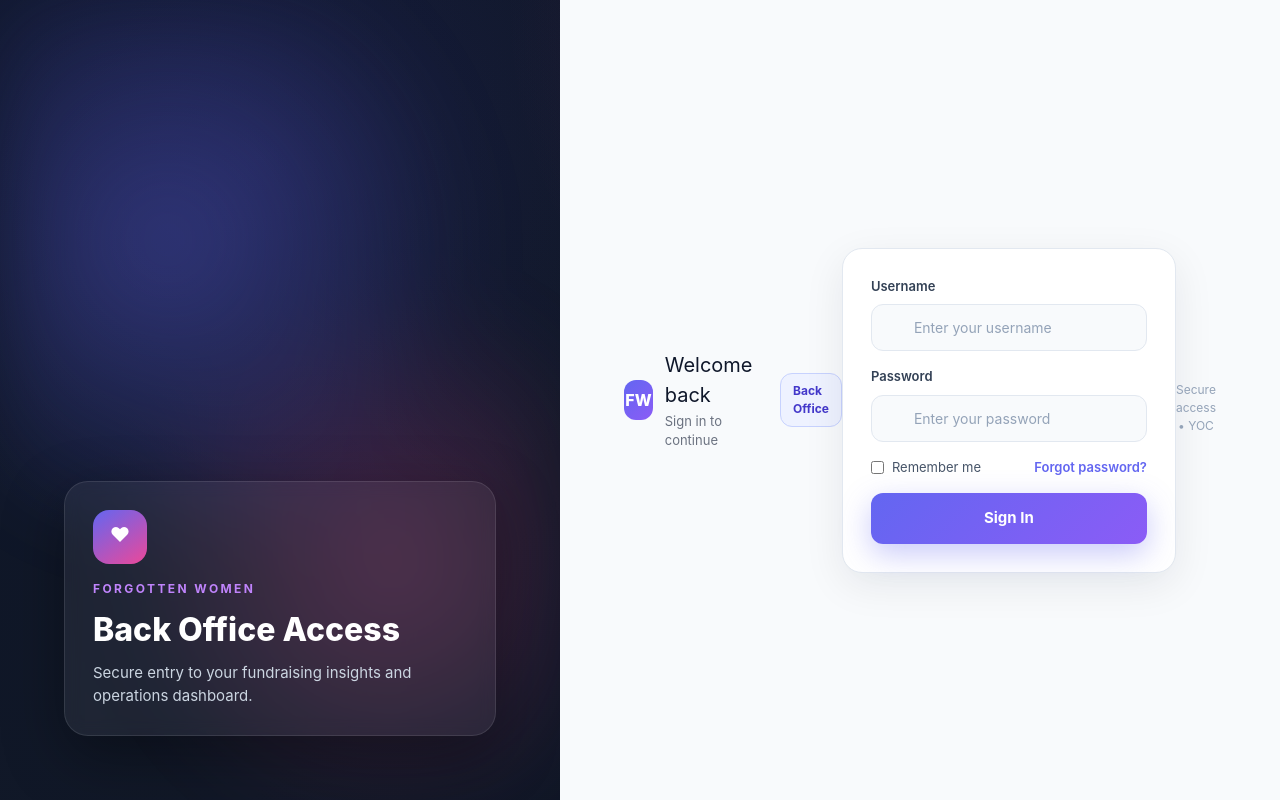
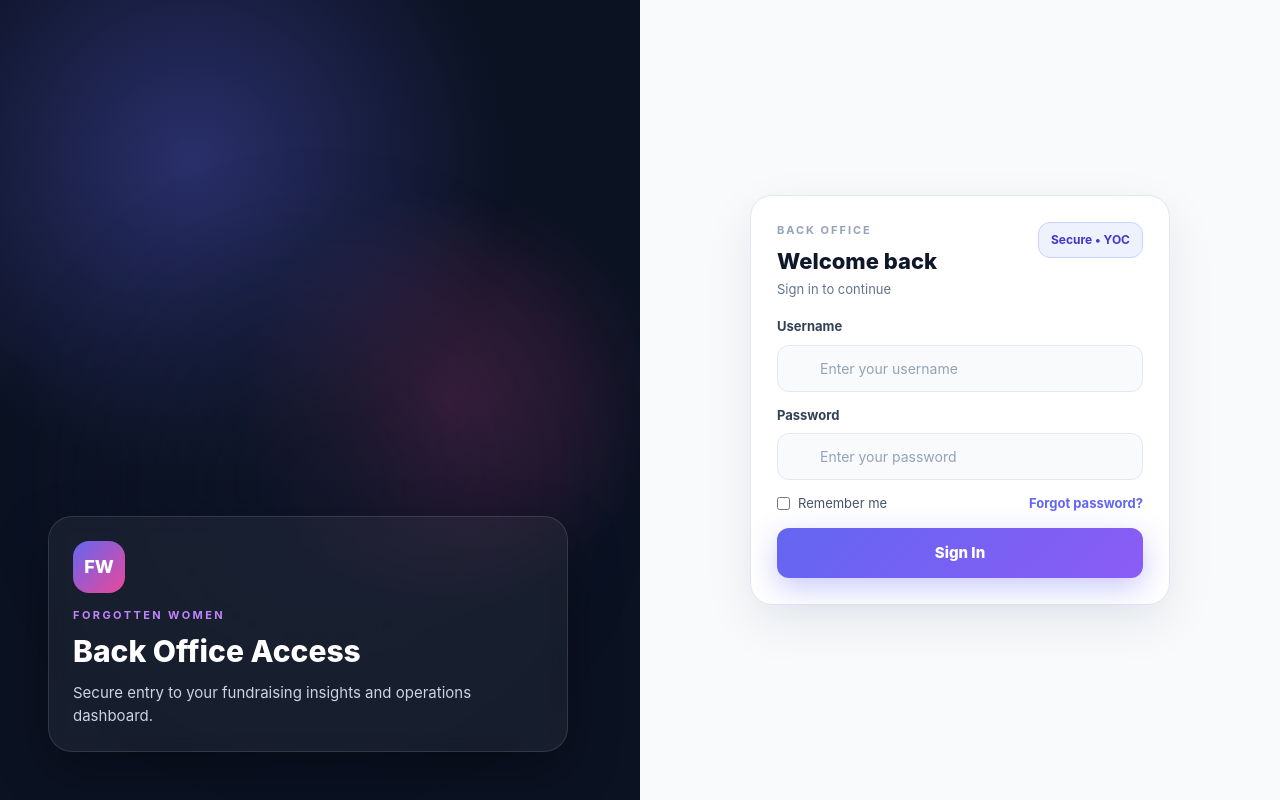
Before and after one commit to virus0231/backoffice_react, a React (Vite) app: page / in a window 1280 px wide. Built offline with nearby package versions, Linux system fonts and the light colour scheme; no server answers.

Commit message:
Refine login layout and mobile experience

```diff
--- a/src/components/Login.css
+++ b/src/components/Login.css
@@ -2,68 +2,64 @@
   min-height: 100vh;
   display: grid;
   grid-template-columns: 1fr 1fr;
-  background: radial-gradient(circle at 20% 20%, rgba(79, 70, 229, 0.12), transparent 35%),
-              radial-gradient(circle at 80% 0%, rgba(236, 72, 153, 0.18), transparent 40%),
-              linear-gradient(135deg, #0f172a 0%, #111827 50%, #0b1222 100%);
+  background: #0b1222;
   color: #e5e7eb;
 }
 
 .login-hero {
   position: relative;
-  padding: 64px;
+  padding: 48px;
   display: flex;
   align-items: flex-end;
+  background: radial-gradient(circle at 30% 20%, rgba(99, 102, 241, 0.35), transparent 40%),
+              radial-gradient(circle at 70% 50%, rgba(236, 72, 153, 0.25), transparent 35%),
+              #0b1222;
   overflow: hidden;
 }
 
-.hero-sheen {
+.hero-layer {
   position: absolute;
   inset: 0;
-  background: radial-gradient(circle at 30% 30%, rgba(99, 102, 241, 0.35), transparent 45%),
-              radial-gradient(circle at 70% 70%, rgba(236, 72, 153, 0.25), transparent 40%);
-  filter: blur(40px);
+  background: radial-gradient(circle at 50% 60%, rgba(15, 23, 42, 0.65), transparent 50%);
+  filter: blur(32px);
 }
 
-.hero-content {
+.hero-card {
   position: relative;
-  background: rgba(255, 255, 255, 0.06);
-  border: 1px solid rgba(255, 255, 255, 0.1);
+  background: rgba(255, 255, 255, 0.05);
+  border: 1px solid rgba(255, 255, 255, 0.12);
   border-radius: 24px;
-  padding: 28px;
+  padding: 24px;
   max-width: 520px;
-  box-shadow: 0 20px 60px rgba(0, 0, 0, 0.35);
-  backdrop-filter: blur(8px);
+  box-shadow: 0 18px 50px rgba(0, 0, 0, 0.35);
+  backdrop-filter: blur(10px);
 }
 
-.hero-logo {
-  width: 54px;
-  height: 54px;
+.hero-icon {
+  width: 52px;
+  height: 52px;
   border-radius: 16px;
-  background: linear-gradient(145deg, #6366f1, #ec4899);
+  background: linear-gradient(135deg, #6366f1, #ec4899);
+  color: #fff;
   display: flex;
   align-items: center;
   justify-content: center;
-  color: #fff;
   font-weight: 800;
-  font-size: 20px;
-  margin-bottom: 16px;
-}
-
-.hero-mark {
-  transform: translateY(-2px);
+  font-size: 18px;
+  margin-bottom: 14px;
 }
 
 .hero-kicker {
   text-transform: uppercase;
-  letter-spacing: 0.2em;
-  font-size: 12px;
+  letter-spacing: 0.22em;
+  font-size: 11px;
   color: #c084fc;
-  margin: 0 0 8px 0;
+  margin: 0 0 6px 0;
   font-weight: 700;
 }
 
 .hero-title {
-  font-size: 32px;
+  font-size: 30px;
   font-weight: 800;
   color: #fff;
   margin: 0 0 8px 0;
@@ -79,52 +75,48 @@
 .login-panel {
   background: #f8fafc;
   min-height: 100vh;
-  padding: 64px;
+  padding: 32px;
   display: flex;
   align-items: center;
   justify-content: center;
 }
 
-.login-panel .login-form {
-  margin-top: 20px;
-  display: grid;
-  gap: 16px;
+.panel-card {
+  width: 100%;
+  max-width: 420px;
+  background: #fff;
+  border-radius: 22px;
+  padding: 26px;
+  box-shadow: 0 18px 50px rgba(15, 23, 42, 0.08);
+  border: 1px solid #e2e8f0;
 }
 
 .panel-header {
   display: flex;
-  align-items: center;
+  align-items: flex-start;
   justify-content: space-between;
-  gap: 16px;
-}
-
-.panel-brand {
-  display: flex;
-  align-items: center;
   gap: 12px;
 }
 
-.brand-mark {
-  width: 40px;
-  height: 40px;
-  border-radius: 12px;
-  background: linear-gradient(135deg, #6366f1, #8b5cf6);
-  color: #fff;
-  display: inline-flex;
-  align-items: center;
-  justify-content: center;
-  font-weight: 800;
+.panel-kicker {
+  margin: 0;
+  text-transform: uppercase;
+  letter-spacing: 0.18em;
+  font-size: 11px;
+  color: #94a3b8;
+  font-weight: 700;
 }
 
-.panel-brand h2 {
-  margin: 0;
-  font-size: 20px;
+.panel-title {
+  margin: 6px 0 2px 0;
+  font-size: 22px;
+  font-weight: 800;
   color: #0f172a;
 }
 
-.panel-brand p {
-  margin: 2px 0 0 0;
-  color: #6b7280;
+.panel-subtitle {
+  margin: 0;
+  color: #64748b;
   font-size: 13px;
 }
 
@@ -136,14 +128,13 @@
   font-weight: 700;
   font-size: 12px;
   border: 1px solid #c7d2fe;
+  white-space: nowrap;
 }
 
-.login-panel form {
-  background: #fff;
-  border-radius: 20px;
-  padding: 28px;
-  box-shadow: 0 12px 40px rgba(15, 23, 42, 0.08);
-  border: 1px solid #e2e8f0;
+.login-form {
+  margin-top: 18px;
+  display: grid;
+  gap: 14px;
 }
 
 .form-group {
@@ -153,7 +144,7 @@
 
 .form-label {
   font-size: 13px;
-  font-weight: 600;
+  font-weight: 700;
   color: #334155;
 }
 
@@ -218,7 +209,7 @@
 .forgot-password {
   color: #6366f1;
   text-decoration: none;
-  font-weight: 600;
+  font-weight: 700;
 }
 
 .forgot-password:hover {
@@ -230,7 +221,7 @@
   padding: 14px;
   border: none;
   border-radius: 12px;
-  font-weight: 700;
+  font-weight: 800;
   font-size: 15px;
   color: #fff;
   background: linear-gradient(135deg, #6366f1, #8b5cf6);
@@ -255,30 +246,34 @@
   transform: none;
 }
 
-.panel-footer {
-  margin-top: 16px;
-  text-align: center;
-  color: #94a3b8;
-  font-size: 12px;
-}
-
+/* Mobile adjustments */
 @media (max-width: 980px) {
   .login-shell {
     grid-template-columns: 1fr;
   }
   .login-hero {
+    padding: 28px;
+  }
+  .hero-card {
+    max-width: 100%;
+  }
+}
+
+@media (max-width: 640px) {
+  .login-hero {
     display: none;
   }
   .login-panel {
-    padding: 32px;
+    padding: 20px;
+  }
+  .panel-card {
+    padding: 22px;
+  }
+  .panel-header {
+    flex-direction: column;
+    align-items: flex-start;
+  }
+  .panel-badge {
+    margin-top: 6px;
   }
 }
-
-@media (max-width: 600px) {
-  .login-panel {
-    padding: 20px;
-  }
-  .login-panel form {
-    padding: 22px;
-  }
-}
--- a/src/components/Login.jsx
+++ b/src/components/Login.jsx
@@ -47,10 +47,10 @@ const Login = () => {
   return (
     <div className="login-shell">
       <div className="login-hero">
-        <div className="hero-sheen" />
-        <div className="hero-content">
-          <div className="hero-logo">
-            <span className="hero-mark">♥</span>
+        <div className="hero-layer" />
+        <div className="hero-card">
+          <div className="hero-icon">
+            <span>FW</span>
           </div>
           <div>
             <p className="hero-kicker">Forgotten Women</p>
@@ -63,15 +63,14 @@ const Login = () => {
       </div>
 
       <div className="login-panel">
+        <div className="panel-card">
           <div className="panel-header">
-          <div className="panel-brand">
-            <span className="brand-mark">FW</span>
             <div>
-              <h2>Welcome back</h2>
-              <p>Sign in to continue</p>
+              <p className="panel-kicker">Back Office</p>
+              <h2 className="panel-title">Welcome back</h2>
+              <p className="panel-subtitle">Sign in to continue</p>
             </div>
-          </div>
-          <span className="panel-badge">Back Office</span>
+            <div className="panel-badge">Secure • YOC</div>
           </div>
 
           <form className="login-form" onSubmit={handleSubmit}>
@@ -125,9 +124,6 @@ const Login = () => {
               {loading ? 'Signing in...' : 'Sign In'}
             </button>
           </form>
-
-        <div className="panel-footer">
-          <span>Secure access • YOC</span>
         </div>
       </div>
 
```
Lines whose indentation alone changed are shown as unchanged.
